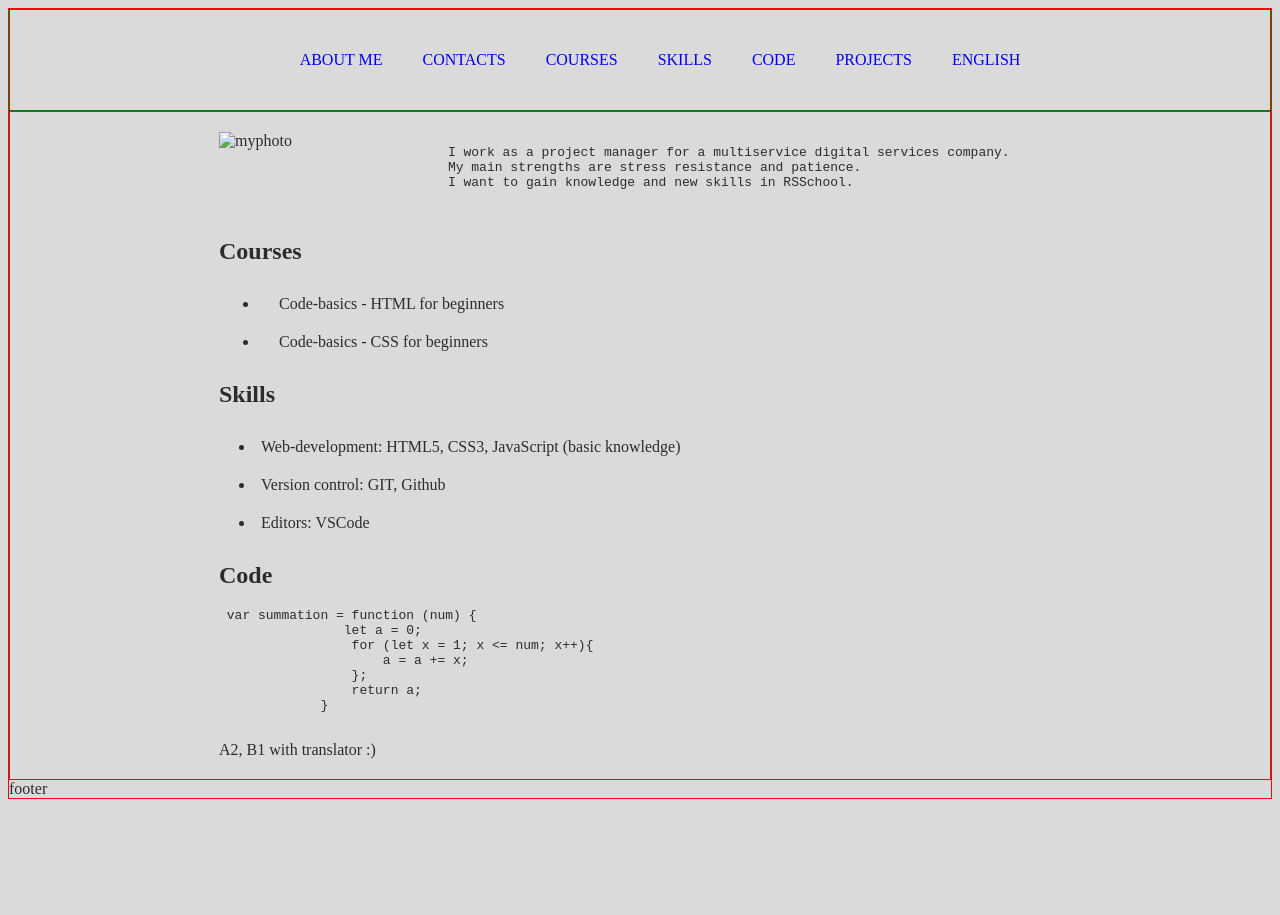
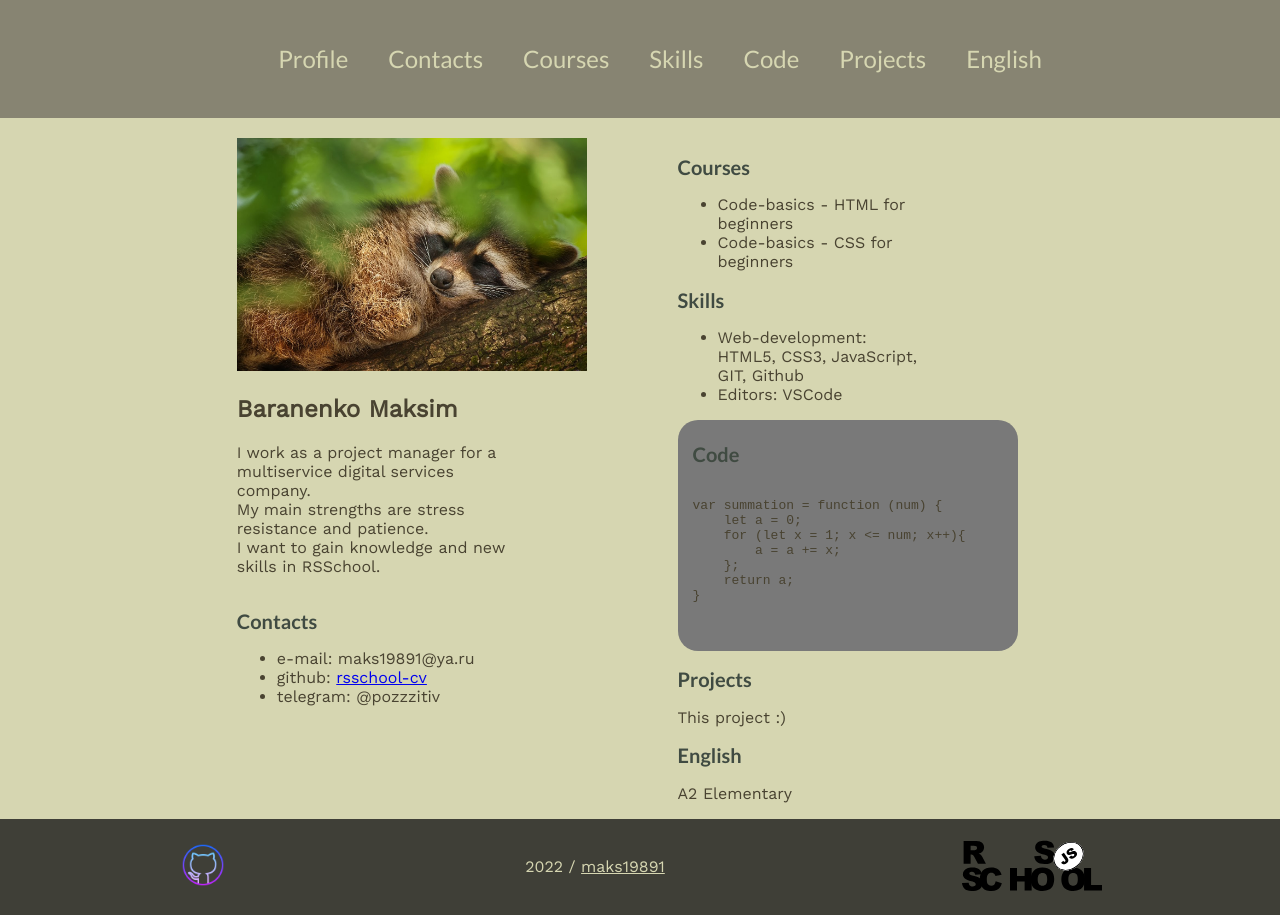
Before and after one commit to maks19891/rsschool-cv, a plain HTML site: page index.html in a window 1280 px wide. Before the commit the page ends 807 px from the top, so only its background shows below. Drawn offline with nearby package versions, Linux system fonts and the light colour scheme.

Commit message:
add: folder assets modified index and style file

```diff
--- a/index.html
+++ b/index.html
@@ -4,76 +4,100 @@
     <meta charset="UTF-8">
     <meta http-equiv="X-UA-Compatible" content="IE=edge">
     <meta name="viewport" content="width=device-width, initial-scale=1.0">
-    <link rel="stylesheet" type="text/css" href="style.css">
-    <title>Test</title>
+    <link rel="stylesheet" type="text/css" href="./style.css">
+    <link rel="icon" href="./assets/img/favicon.png">
+    <link rel="preconnect" href="https://fonts.googleapis.com"><link rel="preconnect" href="https://fonts.gstatic.com" crossorigin><link href="https://fonts.googleapis.com/css2?family=Lato:ital,wght@0,400;0,700;1,400;1,700&display=swap" rel="stylesheet">
+    <link rel="preconnect" href="https://fonts.googleapis.com"><link rel="preconnect" href="https://fonts.gstatic.com" crossorigin><link href="https://fonts.googleapis.com/css2?family=Work+Sans:ital@0;1&display=swap" rel="stylesheet">
+    <title>cv</title>
 </head>
 <body>
-
     <header class="header">
-        <nav>
-            <ul class="navMenu">
-                <li><a href="#">About Me</a></li>
-                <li><a href="#">Contacts</a></li>
-                <li><a href="#">Courses</a></li>
-                <li><a href="#">Skills</a></li>
-                <li><a href="#">Code</a></li>
-                <li><a href="#">Projects</a></li>
-                <li><a href="#">English</a></li>
+        <div class="container">
+            <nav class="nav">
+                <ul class="nav-list">
+                    <li class="nav-item"><a href="#profile" class="nav-link">Profile</a></li>
+                    <li class="nav-item"><a href="#contacts" class="nav-link">Contacts</a></li>
+                    <li class="nav-item"><a href="#courses" class="nav-link">Courses</a></li>
+                    <li class="nav-item"><a href="#skills" class="nav-link">Skills</a></li>
+                    <li class="nav-item"><a href="#code" class="nav-link">Code</a></li>
+                    <li class="nav-item"><a href="#projects" class="nav-link">Projects</a></li>
+                    <li class="nav-item"><a href="#english" class="nav-link">English</a></li>
                 </ul>
               </nav>
+        </div>
     </header>
 
-    <div class="mainInfo">
-        <div class="leftSide"></div>
+    <main class="main main-container">
+        <!-- <div class="container"> -->
 
-        <main class="main">
-            <div class="aboutMe">
-                <div class="photo">
-                    <img src="image/enot.jpeg" alt="myphoto" width="450px">
+            <div class="left-part">
+            <section class="section" id="profile">
+                <img src="./assets/img/enot.jpeg" alt="enot" width="350">
+                <h1>Baranenko Maksim</h1>
+                <p>I work as a project manager for a multiservice digital services company.<br>My main strengths are stress resistance and patience.<br>I want to gain knowledge and new skills in RSSchool.</p>
+            </section>
+
+            <section class="section" id="contacts">
+                <h1 class="section-title">Contacts</h1>
+                <ul>
+                    <li>e-mail: maks19891@ya.ru </li>
+                    <li>github: <a href="https://github.com/maks19891/rsschool-cv">rsschool-cv</a></li>
+                    <li>telegram: @pozzzitiv </li>
+                </ul>
+            </section>
         </div>
-                <div class="textAboutMe">
-                    <pre>
-                    I work as a project manager for a multiservice digital services company.
-                    My main strengths are stress resistance and patience.
-                    I want to gain knowledge and new skills in RSSchool.
-                    </pre>
-                </div>
-            </div>
-        <div class="сontacts"></div>
-        <div class="сourses">
+
+        <div class="right-part">
+            <section class="section" id="courses">
                 <h2 class="section-title">Courses</h2>
-                <ul class="section-description section-list">
+                <ul>
                     <li>Code-basics - HTML for beginners</li>
                     <li>Code-basics - CSS for beginners</li>
                 </ul>
-        </div>
-        <div class="skills">
+            </section>
+
+            <section class="section" id="skills">
                 <h2 class="section-title">Skills</h2>
-            <li><span>Web-development:</span> HTML5, CSS3, JavaScript (basic knowledge)</li>
-                    <li><span>Version control:</span> GIT, Github</li>
-                    <li><span>Editors:</span> VSCode</li>
-        </div>
-        <div class="code">
+                <ul>
+                    <li>Web-development: HTML5, CSS3, JavaScript, GIT, Github</li>
+                    <li>Editors: VSCode</li>
+                </ul>
+            </section>
+
+            <section class="section" id="code">
                 <h2 class="section-title">Code</h2>
-           <pre> var summation = function (num) {
+                <pre>
+                    <code>
+var summation = function (num) {
     let a = 0;
-                 for (let x = 1; x <= num; x++){
+    for (let x = 1; x &lt;= num; x++){
         a = a += x;
     };
     return a;
 }
+                    </code>
                 </pre>
-        </div>
-        <div class="projects"></div>
-        <div class="english">
-            А2, B1 with translator :)
+            </section>
+
+            <section class="section" id="projects">
+                <h2 class="section-title">Projects</h2>
+                <p>This project :)</p>
+            </section>
+
+            <section class="section" id="english">
+                <h2 class="section-title">English</h2>
+                <p>A2 Elementary</p>
+            </section>
         </div>
     </main>
 
-    <div class="rightSide"></div>
+    <footer class="footer">
+        <div class="container-footer">
+            <div class="footer-git"><a href="https://github.com/maks19891/rsschool-cv"> <img src="./assets/img/github.png" alt="github" width="50"></a></div>
+            <div class="footer-year">2022 / <a href="https://github.com/maks19891/rsschool-cv">maks19891</a></div>
+           <div class="footer-RSSchool"><a href="https://rs.school/js/"><img src="./assets/img/rs_school_js.svg" alt="RSSchool" width="140"></a></div>
+
         </div>
-    <footer class="footer">
-footer
     </footer>
 </body>
 </html>
--- a/style.css
+++ b/style.css
@@ -1,51 +1,108 @@
-body {
+html {
+    scroll-behavior: smooth;
+  }
+
+body{
+    font-family: 'Work Sans', sans-serif;
+    min-height: 100vh;
+    margin: 0;
+    padding: 0;
     display: flex;
     flex-direction: column;
-    border: 1px solid red;
-    justify-content: center;
-    color:#2c2c2c;
-    background-color: #dadada;
+    justify-content: space-between;
+    background-color: #D6D6B1;
+    color: #494331;
 }
 
-.header {
-    padding-top: 15px;
-	padding-bottom: 15px;
-    border: 1px solid green;
+* {
+    box-sizing: border-box;
   }
 
-.navMenu {
+  .container {
+    max-width: 1440px;
+    margin: 0 auto;
+  }
+.header {
+  padding-top: 10px;
+	padding-bottom: 10px;
+	margin-bottom: 20px;
+	background-color:#878472;
+}
+  .nav-list {
+    font-family: 'Lato', sans-serif;
+    font-size: 24px;
     display: flex;
     justify-content: center;
+    align-items: center;
     list-style: none;
-    text-transform: uppercase;
   }
 
-li {
-    padding: 10px 20px;
+  .nav-link {
+    padding: 0 20px;
+    line-height: 50px;
+    transition: .3s;
   }
 
-a {
+  .nav-item a {
+    color: #D6D6B1;
     text-decoration: none;
+    transition: color 0.5s;
+  }
+  .nav-item a:hover {
+    color: #DE541E;
   }
 
-.mainInfo {
+  .main-container {
     display: flex;
-    flex-direction: row;
-    border: 1px solid brown;
+    justify-content: center;
+    flex-wrap: wrap;
   }
 
-.leftSide, .rightSide {
-    width: 15%;
+  .section {
+    width: 50%;
   }
 
-.main {
-    padding: 20px;
+  @media (max-width: 768px) {
+    .section {
+      width: 100%;
     }
-.aboutMe {
+  }
+
+  .section-title {
+    font-family: 'Lato', sans-serif;
+    font-size: 20px;
+    color: #404b42;
+  }
+
+  .left-part {
+    min-width: 350px;
 	  display: flex;
-    justify-content: center;
+    flex-direction: column;
+    align-items: center;
+  }
 
+  .right-part {
+    padding: 0 20px;
   }
-.aboutMe img .textAboutMe{
-    padding: 20px, 50px ;
+
+  #code {
+    background-color: #797979;
+    padding: 5px 15px;
+    width: 70%;
+	  border-radius: 20px;
   }
+
+  .footer {
+    padding: 20px 30px;
+    background-color: #3F3F37;
+    color: #D6D6B1;
+}
+  .footer a{
+    color: #D6D6B1;
+  }
+
+.container-footer {
+    display: flex;
+    justify-content: space-around;
+    align-items: center;
+}
```
Also changed, not shown: assets/img/enot.jpeg (added), assets/img/favicon.png (added), assets/img/github.png (added), assets/img/rs_school_js.svg (added). Lines whose indentation alone changed are shown as unchanged.
